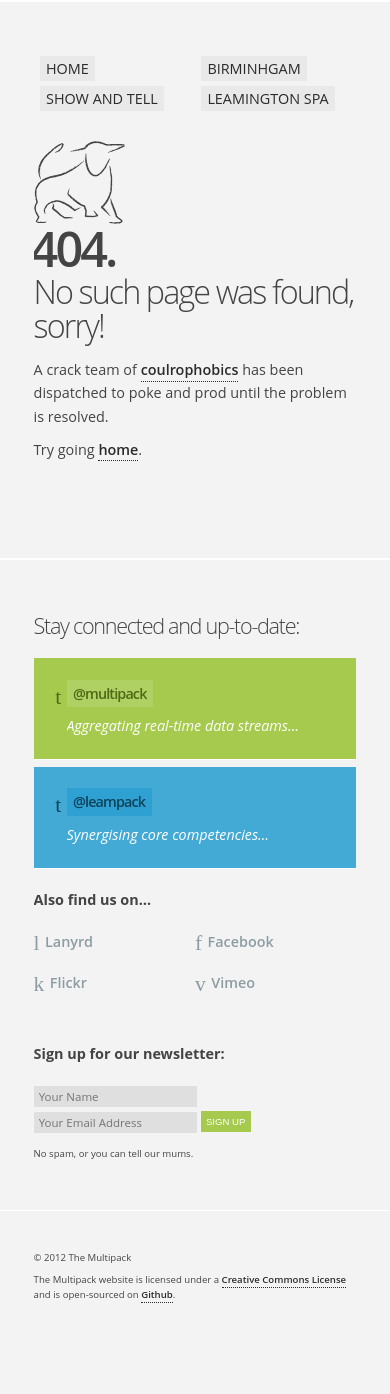
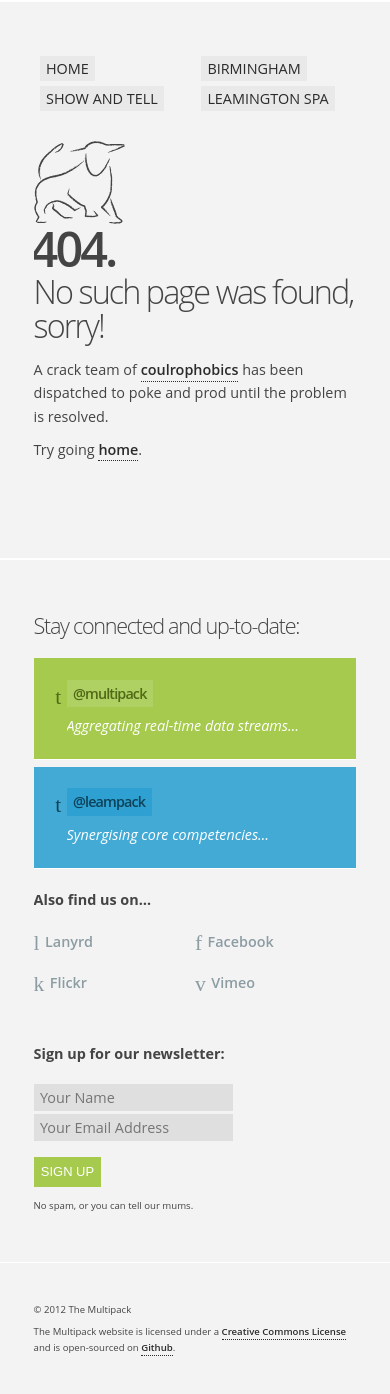
Before and after one commit to multipack/website, a PHP site: page /nav in a window 390 px wide. Before the commit the page ends 1303 px from the top, so only its background shows below. Run offline with PHP 8.4, Linux system fonts and the light colour scheme; data that the repository does not hold is empty; settings files or empty folders that the repository lacks are supplied; some libraries are stand-ins or nearby versions; some web fonts are replaced.

Commit message:
Improving newsletter styles & fixing typos. Who spelt Birmingham wrong\?!

```diff
--- a/_multipack/view/footer.php
+++ b/_multipack/view/footer.php
@@ -29,8 +29,10 @@
         <article class="newsletter">
           <form action="http://multipack.createsend.com/t/y/s/akjr/" method="post" id="subForm">
             <h4>Sign up for our newsletter:</h4>
-            <input type="text" name="cm-name" id="name" placeholder="Your Name" />
-            <input type="email" name="cm-akjr-akjr" id="akjr-akjr" placeholder="Your Email Address" />
+            <div class="newsletter-inputs">
+              <input type="text" name="cm-name" id="name" placeholder="Your Name" />
+              <input type="email" name="cm-akjr-akjr" id="akjr-akjr" placeholder="Your Email Address" />
+            </div>
             <button type="submit">Sign Up</button>
             <aside>No spam, or you can tell our mums.</aside>
           </form>
--- a/_multipack/view/nav.php
+++ b/_multipack/view/nav.php
@@ -7,7 +7,7 @@
   </div>
   <div class="nav-col meetups">
     <ul>
-      <li class="multipack"><a href="/birmingham">Birminhgam</a></li>
+      <li class="multipack"><a href="/birmingham">Birmingham</a></li>
       <li class="leampack"><a href="/leamington">Leamington Spa</a></li>
     </ul>
   </div>
--- a/css/less/colour.less
+++ b/css/less/colour.less
@@ -318,7 +318,6 @@ nav {
   }
   .presents a:hover {
     border-color: @presents-bg;
-    background-color: @section-nav-link-bg;
   }
 }
 
--- a/css/less/forms.less
+++ b/css/less/forms.less
@@ -17,6 +17,7 @@ button[type=submit] {
   padding: 0.56em;
   position: relative;
   top: -2px;
+  display: inline-block;
 }
   input[type=submit]:hover {
   }
--- a/css/less/main.less
+++ b/css/less/main.less
@@ -321,6 +321,9 @@ footer {
       font-size: 0.667em;
       margin-top: 1em;
     }
+    .newsletter-inputs {
+      margin-bottom: 0.1em;
+    }
   }
   .share ul {
     list-style: none;
--- a/css/less/respond.less
+++ b/css/less/respond.less
@@ -36,6 +36,12 @@ img, object, video {
     max-width: 29%;
   }
 
+  .newsletter {
+    input {
+      font-size: 1em;
+    }
+  }
+
 }
 
 @media screen and (max-width: 680px) {
@@ -67,6 +73,7 @@ img, object, video {
   .top {
     display: block;
   }
+
 
 }
 
@@ -124,6 +131,13 @@ img, object, video {
       float: none;
       width: auto;
     }
+
+    .newsletter {
+      button {
+        margin-top: 1em;
+        font-size: 0.9em;
+      }
+    }
   }
 
 }
--- a/css/style.css
+++ b/css/style.css
@@ -641,7 +641,6 @@ nav .leampack a:hover {
 }
 nav .presents a:hover {
   border-color: #d66f43;
-  background-color: #e9e9e9;
 }
 .photos li {
   background: #e9e9e9;
@@ -1053,6 +1052,9 @@ footer .newsletter aside {
   font-size: 0.667em;
   margin-top: 1em;
 }
+footer .newsletter .newsletter-inputs {
+  margin-bottom: 0.1em;
+}
 footer .share ul {
   list-style: none;
   padding-left: 0;
@@ -1116,6 +1118,7 @@ button[type=submit] {
   padding: 0.56em;
   position: relative;
   top: -2px;
+  display: inline-block;
 }
 input[type="text"],
 input[type="email"] {
@@ -1176,6 +1179,9 @@ video {
 @media screen and (max-width: 820px) {
   .upcoming .folded.event .venue {
     max-width: 29%;
+  }
+  .newsletter input {
+    font-size: 1em;
   }
 }
 @media screen and (max-width: 680px) {
@@ -1247,4 +1253,8 @@ video {
     float: none;
     width: auto;
   }
+  footer .newsletter button {
+    margin-top: 1em;
+    font-size: 0.9em;
+  }
 }
```
Also changed, not shown: _multipack/view/showandtell.php (+4 -4 lines), index.php (+8 -9 lines).
